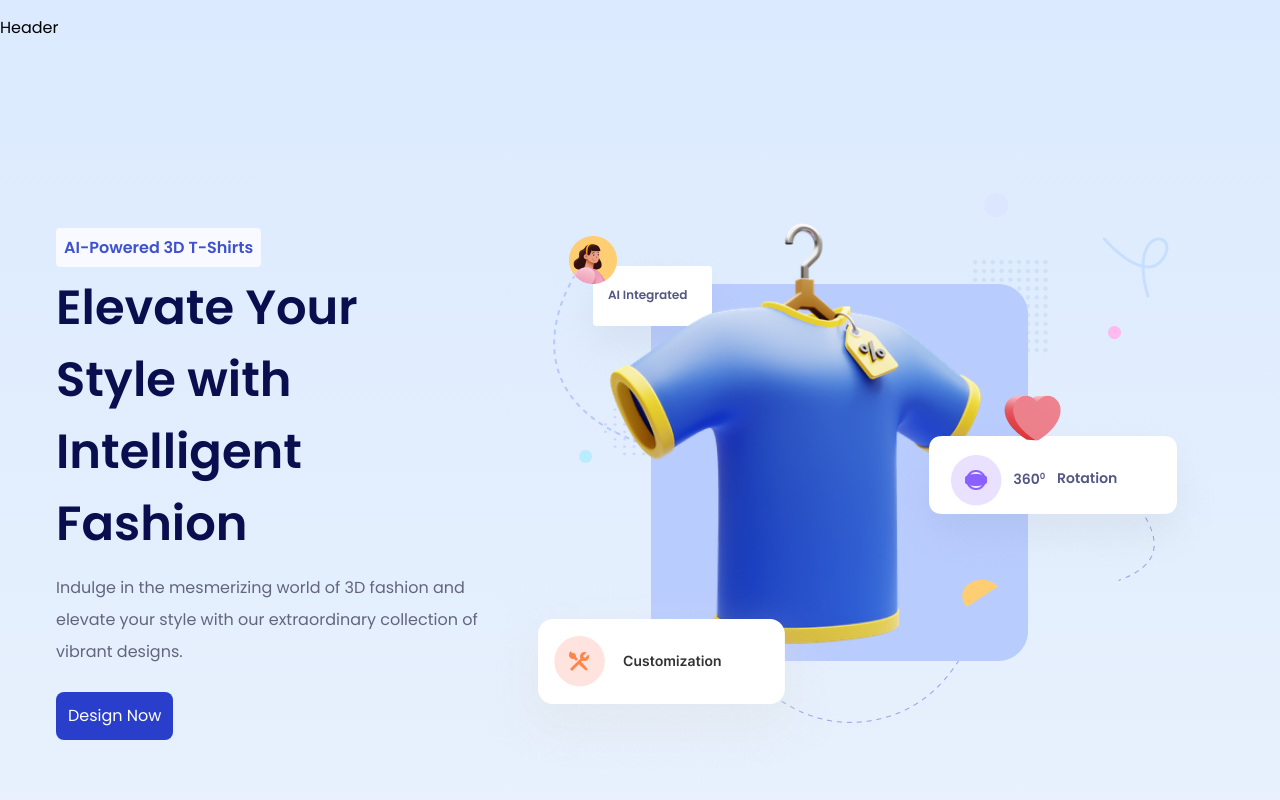
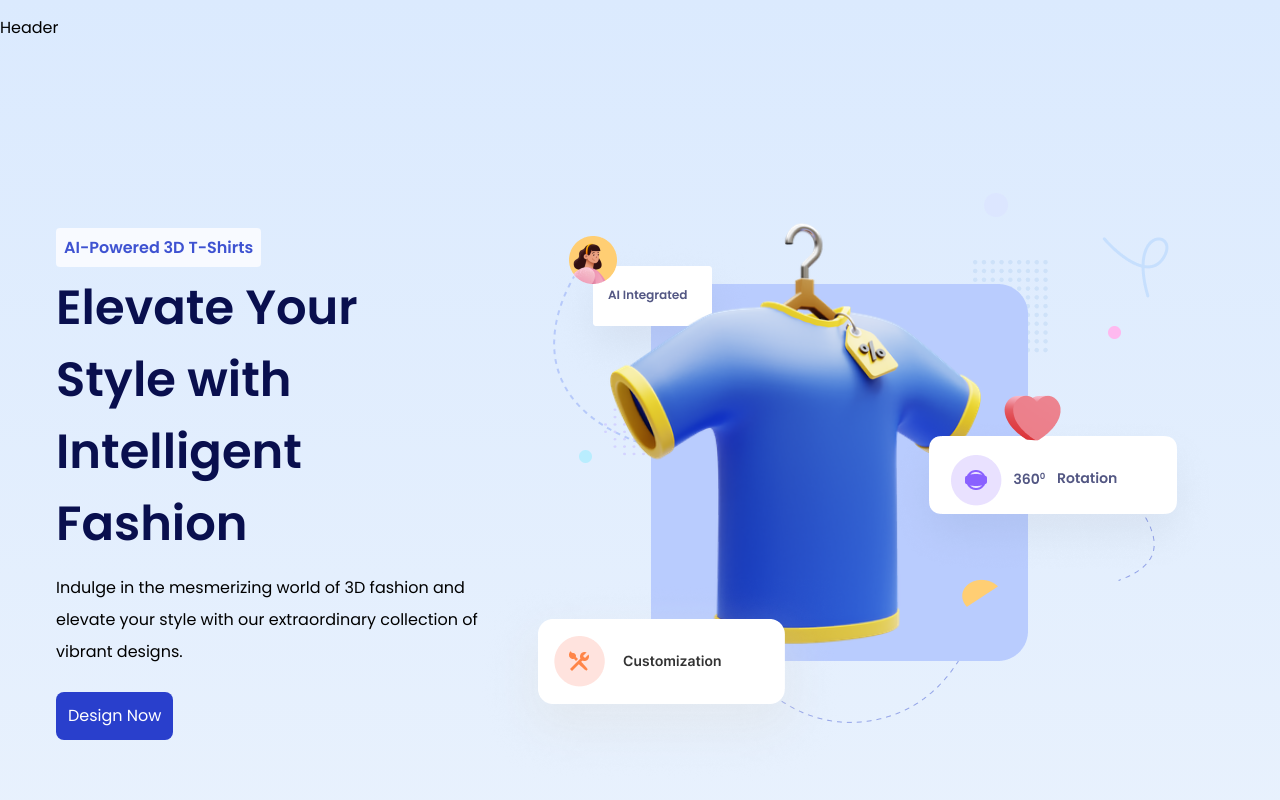
Before and after one commit to amanjaiman1/Product_3D, a React (Vite) app in the folder client/: page / in a window 1280 px wide. Shown: the top 800 px of the page. Built offline with nearby package versions, Linux system fonts and the light colour scheme; no server answers; a web font is replaced by a local one.

Commit message:
fix: spelling mistakes for theme secondry to secondary

```diff
--- a/client/tailwind.config.js
+++ b/client/tailwind.config.js
@@ -8,7 +8,7 @@ export default {
     extend: {
       colors:{
         'primary':"#293FCC",
-        "secondry":"#63657E",
+        "secondary":"#63657E",
         'hero-badge-color':"#293FCC",
         'hero-badge-bg':"#F8FAFF",
         "heading":"#090F4E"
```
